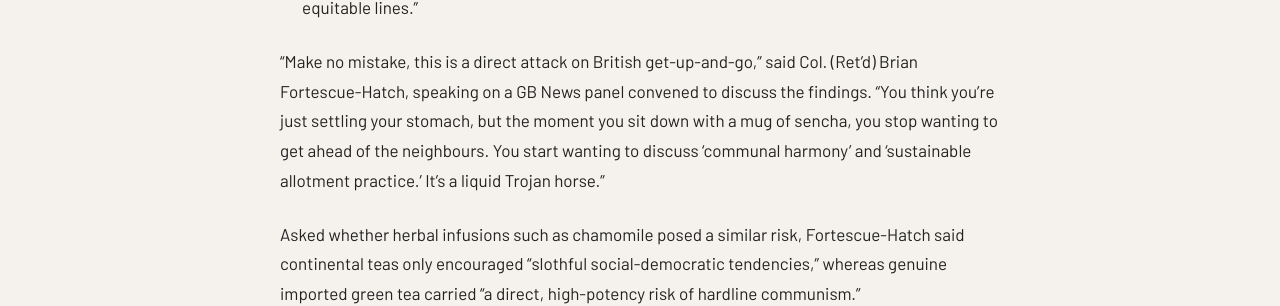
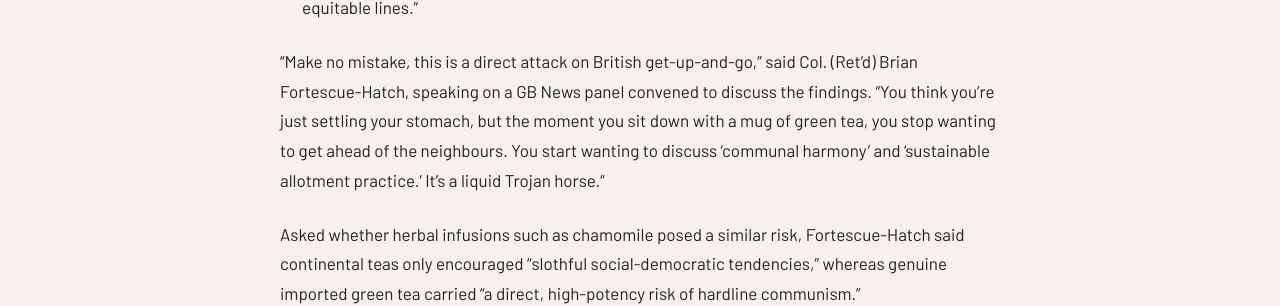
Before and after one commit to matt-palmer999/britishpatriots, a Jekyll site: the page built from _posts/2026-08-26-green-tea-marxism.md, in a window 1280 px wide. Shown: the part 1101-1407 px from the top of the page. Built offline with Jekyll 4.4.1, drawn with Linux system fonts in a browser that asks for light colours; some web fonts are replaced.

Commit message:
Update 2026-08-26-green-tea-marxism.md

```diff
--- a/_posts/2026-08-26-green-tea-marxism.md
+++ b/_posts/2026-08-26-green-tea-marxism.md
@@ -14,7 +14,7 @@ The Foundation's report sets out what it calls the three-stage "Red Brew" pathwa
 * **Stage two: the radicalisation of sharing the leaves.** Drinkers begin re-steeping the same pot three or four times, subtly normalising the idea that resources should be pooled and shared without additional transaction.
 * **Stage three: full allotment collectivism.** Within six months, the report warns, the subject is wearing linen trousers and demanding the parish allotment committee be run "on more equitable lines."
 
-"Make no mistake, this is a direct attack on British get-up-and-go," said Col. (Ret'd) Brian Fortescue-Hatch, speaking on a GB News panel convened to discuss the findings. "You think you're just settling your stomach, but the moment you sit down with a mug of sencha, you stop wanting to get ahead of the neighbours. You start wanting to discuss 'communal harmony' and 'sustainable allotment practice.' It's a liquid Trojan horse."
+"Make no mistake, this is a direct attack on British get-up-and-go," said Col. (Ret'd) Brian Fortescue-Hatch, speaking on a GB News panel convened to discuss the findings. "You think you're just settling your stomach, but the moment you sit down with a mug of green tea, you stop wanting to get ahead of the neighbours. You start wanting to discuss 'communal harmony' and 'sustainable allotment practice.' It's a liquid Trojan horse."
 
 Asked whether herbal infusions such as chamomile posed a similar risk, Fortescue-Hatch said continental teas only encouraged "slothful social-democratic tendencies," whereas genuine imported green tea carried "a direct, high-potency risk of hardline communism."
 
```
